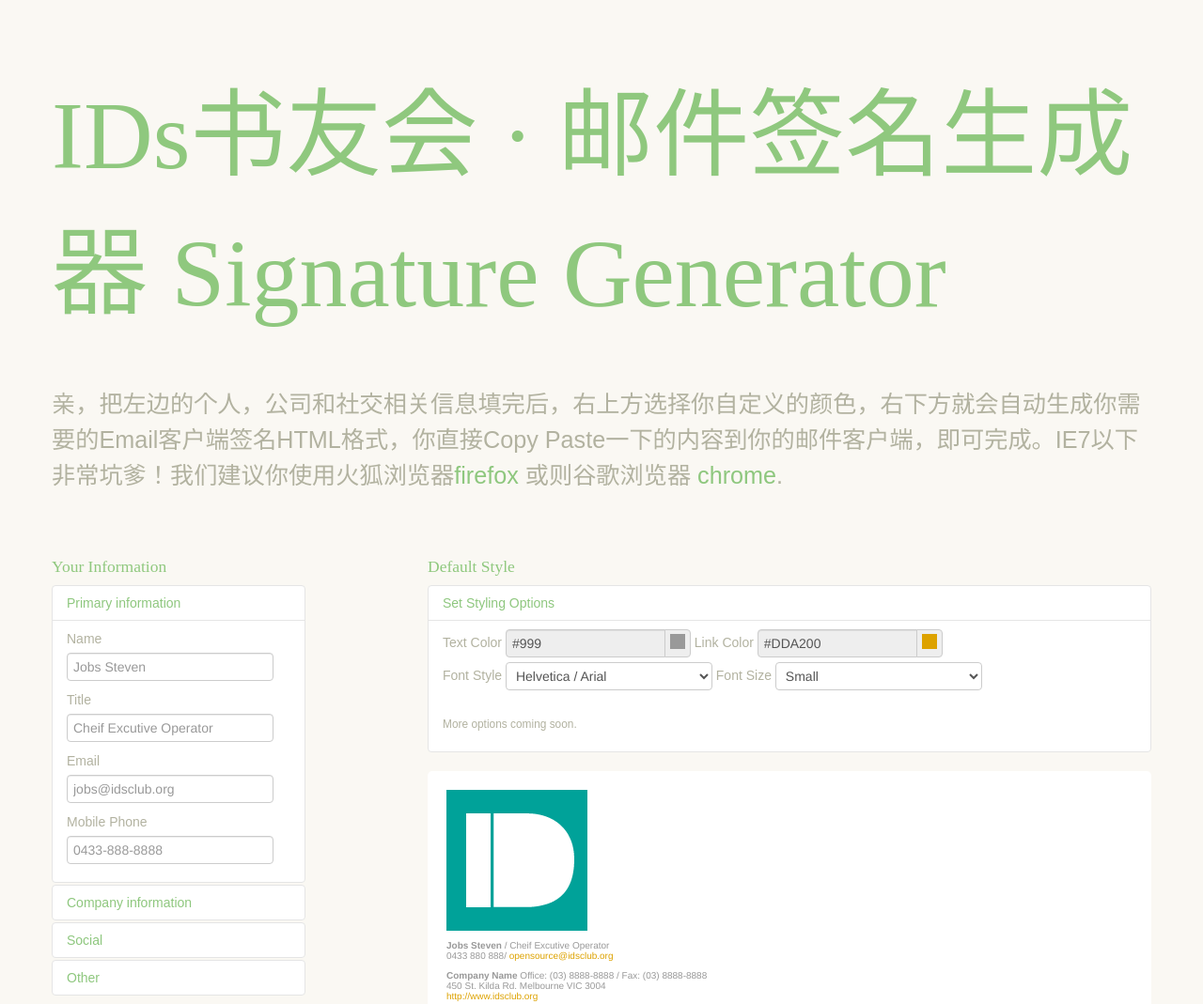
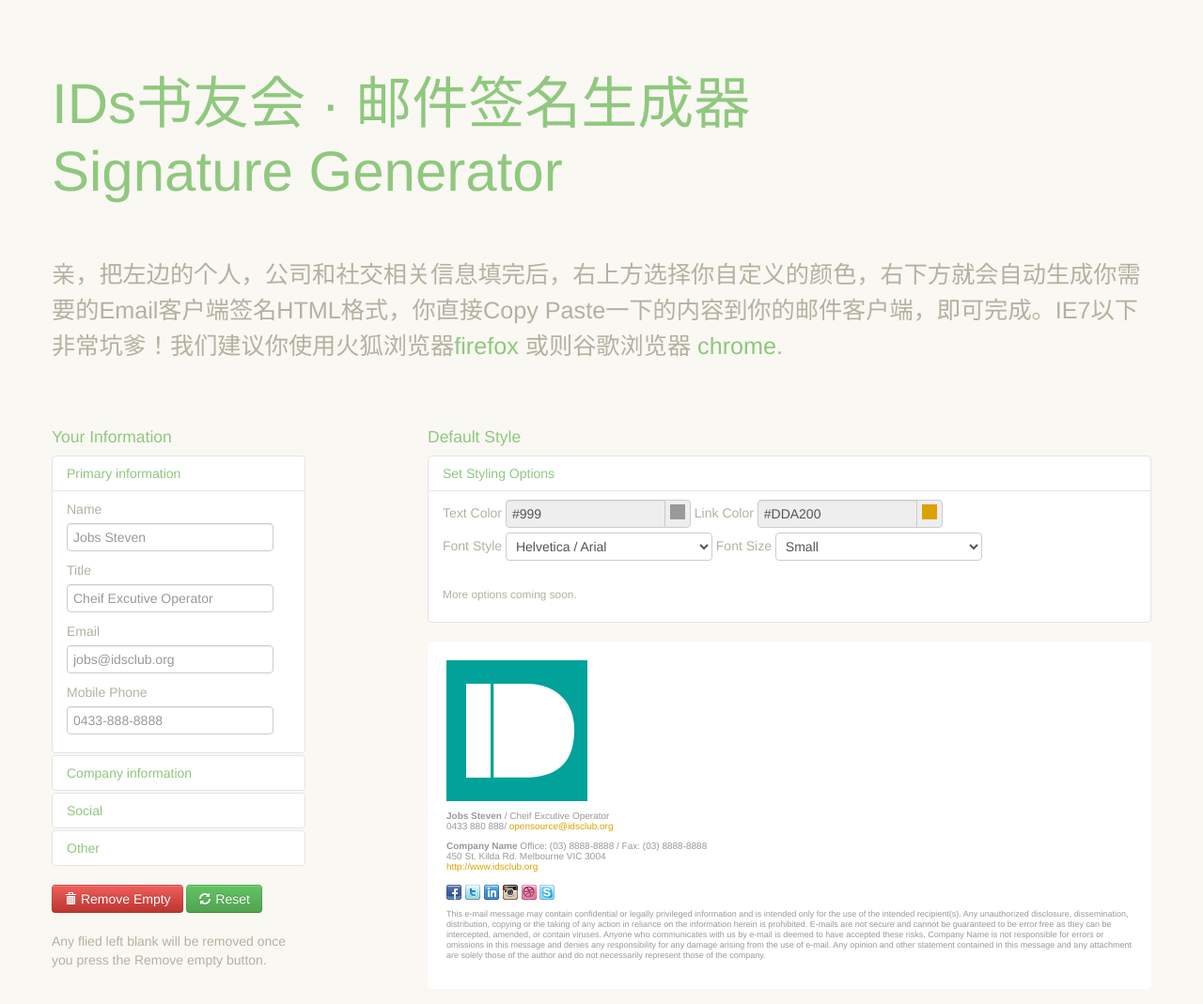
Before and after one commit to IDs-Club/IDs-Signature-Generator, a plain HTML site: page index.html in a window 1280 px wide. Shown: the top 1069 px of the page at 94% size. Drawn offline with Linux system fonts and the light colour scheme.

Commit message:
修改页面字体大小，样式

```diff
--- a/index.html
+++ b/index.html
@@ -16,7 +16,7 @@
 	    <div id="main-container" class="container">
 		    <div id="header" class="row">
 		    	<div class="span12">
-		    	<h1>IDs书友会 · 邮件签名生成器 Signature Generator</h1>
+		    	<h1>IDs书友会 · 邮件签名生成器 <br>Signature Generator</h1>
 		    	</div>
 		    </div>
 		   <div class="row">
--- a/index/style.css
+++ b/index/style.css
@@ -1,6 +1,6 @@
 body{
 	background-color: #faf8f3;
-	 font-family: "jaf-facitweb",sans-serif;
+	 font-family: Helvetica,Corbel,"Microsoft YaHei",Verdana,Arial,sans-serif;
 	 color: #b2b2a0;
  }
 
@@ -76,12 +76,12 @@ a.accordion-toggle:hover {
 }
 
 h1{
-	font-size: 102px;
+	font-size: 60px;
 	line-height: normal;
 }
 
 h1, h2, h3, h4 {
-	font-family: "ff-meta-serif-web-pro";
+	font-family: Helvetica,Corbel,"Microsoft YaHei",Verdana,Arial,sans-serif;
 	color: #8fc87e;
 	font-weight: normal;
 	font-style: normal;
```
Also changed, not shown: img/hue.png (added), img/saturation.png (added).
